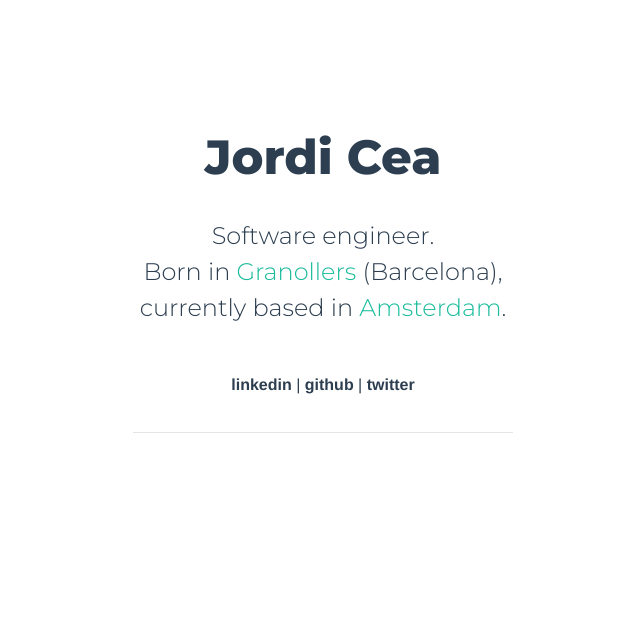
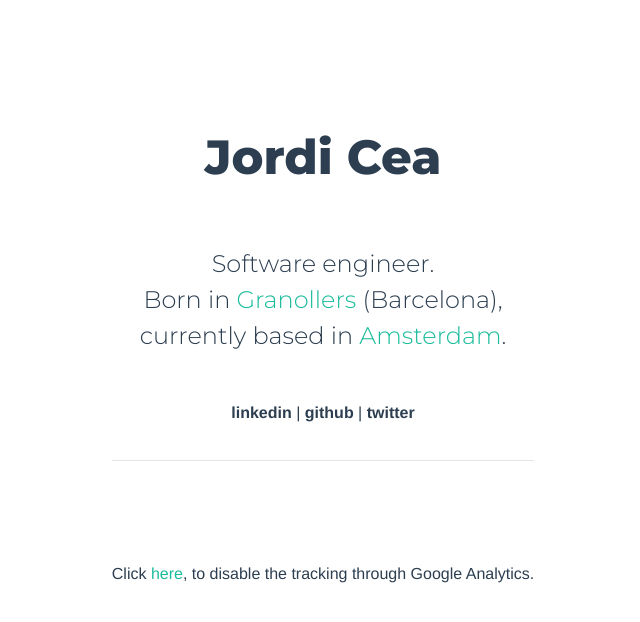
Before and after one commit to jordicea/xyz, a Vue app: page /#/ in a window 1280 px wide. Shown: the top 622 px of the page, without its empty margins (317-957 px from the left). Built offline with nearby package versions, Linux system fonts and the light colour scheme.

Commit message:
google analytics gdpr

```diff
--- a/package.json
+++ b/package.json
@@ -11,6 +11,7 @@
     "babel-eslint": "^10.1.0",
     "core-js": "^3.6.4",
     "vue": "^2.6.11",
+    "vue-analytics": "^5.22.1",
     "vue-class-component": "^7.2.3",
     "vue-property-decorator": "^8.4.1",
     "vue-router": "^3.1.6",
--- a/src/App.vue
+++ b/src/App.vue
@@ -22,7 +22,10 @@ body {
 }
 
 .home {
+    margin: 0 auto;
     width:380px;
+    display: flex;
+    flex-direction: column;
 }
 
 .home h1 {
--- /dev/null
+++ b/src/components/GDPR.vue
@@ -0,0 +1,20 @@
+<template>
+    <footer>
+        <p>
+            Click <a href="#" @click.prevent="disableTracking">here</a>,
+            to disable the tracking through Google Analytics.
+        </p>
+    </footer>
+</template>
+
+<script style="ts">
+import { Component, Vue } from 'vue-property-decorator';
+
+@Component
+export default class GDPR extends Vue {
+    disableTracking() {
+        this.$ga.disable();
+        console.log('Google analytics tracking disabled');
+    }
+}
+</script>
--- a/src/main.ts
+++ b/src/main.ts
@@ -3,9 +3,15 @@ import App from './App.vue';
 import router from './router';
 import store from './store';
 import titleMixin from './mixins/titleMixin';
+import VueAnalytics from 'vue-analytics';
 
 Vue.config.productionTip = false;
 Vue.mixin(titleMixin);
+
+Vue.use(VueAnalytics, {
+    id: 'UA-166540826-1',
+    router
+});
 
 new Vue({
   router,
--- a/src/views/Home.vue
+++ b/src/views/Home.vue
@@ -1,4 +1,5 @@
 <template>
+    <section>
         <header>
             <div class="home">
                 <h1>Jordi Cea</h1>
@@ -11,17 +12,21 @@
             <menuNav></menuNav>
             <hr/>
         </header>
+        <GDPR></GDPR>
+    </section>
 </template>
 
 <script>
 // @ is an alias to /src
 import MenuNav from '@/components/MenuNav.vue';
+import GDPR from '@/components/GDPR.vue';
 
 export default {
     name: 'Home',
     title: 'Jordi Cea, software engineer',
     components: {
         MenuNav,
+        GDPR
     },
 };
 </script>
```
Also changed, not shown: 1 other file (tests, documents, lock files or other folders). Lines whose indentation alone changed are shown as unchanged.
